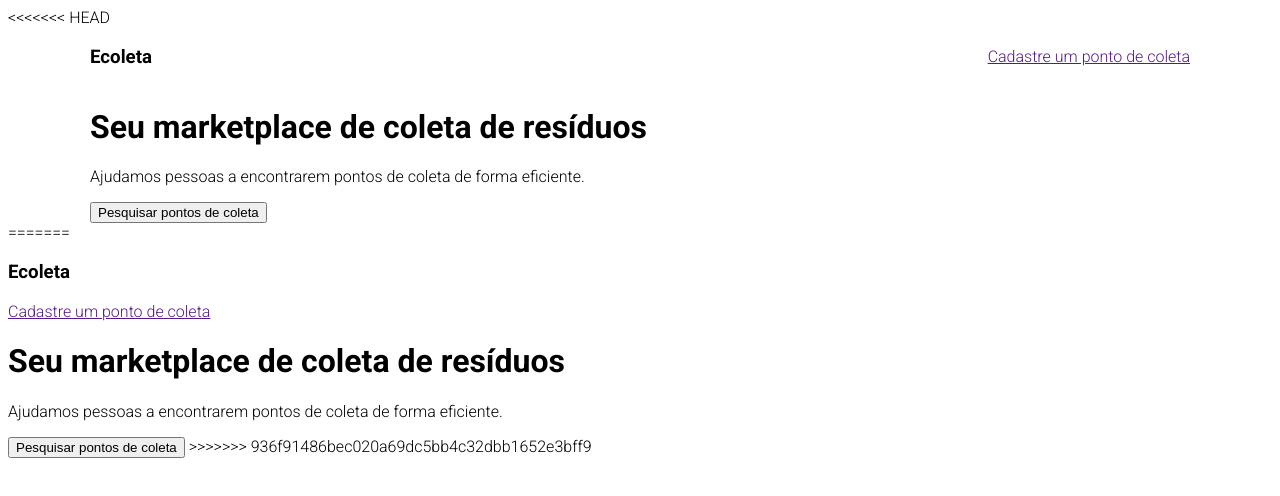
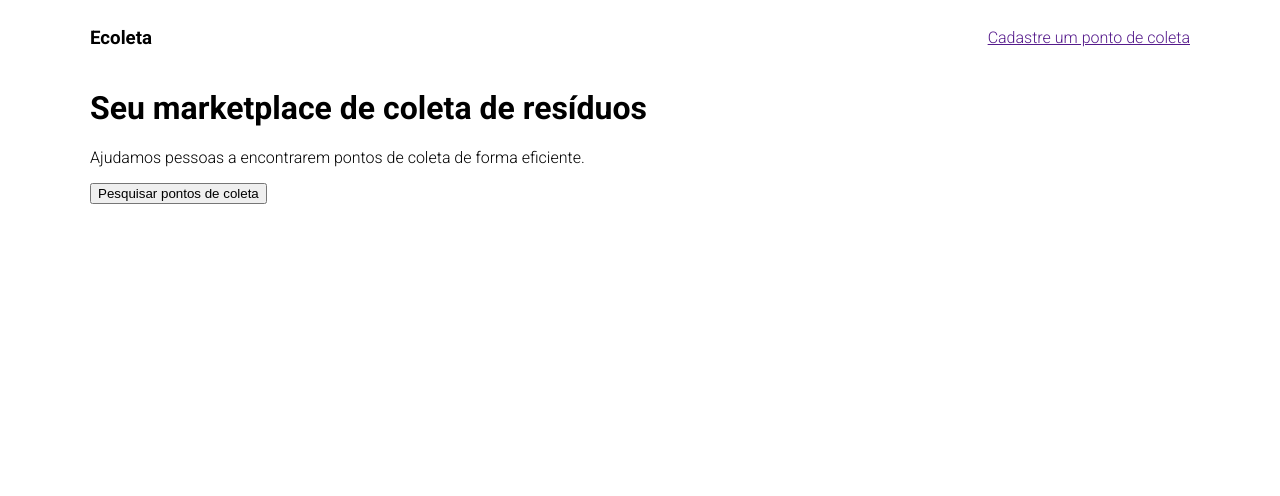
Before and after one commit to alvaropsouza/ecoleta, a plain HTML site: page index.html in a window 1280 px wide. Drawn offline with Linux system fonts and the light colour scheme.

Commit message:
Revert "Merge branch 'indexBranch' of https://github.com/alvaropsouza/nlw into indexBranch"
This reverts commit 403cc2019890fc9e14a4e93d14fd1ccf5c5d9f79, reversing
changes made to c2fa42022f09398d2173754333fd96426590f3fd.

```diff
--- a/index.html
+++ b/index.html
@@ -6,7 +6,6 @@
     <title>Ecoleta</title>
 
     <link href="https://fonts.googleapis.com/css2?family=Roboto:wght@300;700&display=swap" rel="stylesheet">
-<<<<<<< HEAD
     <link rel="stylesheet" href="styles/main.css">
 
 </head>
@@ -26,24 +25,5 @@
 
     </div>
 
-=======
-
-    <style>
-        html {
-            font-family: 'Roboto', sans-serif;
-        }
-    </style>
-</head>
-<body>
-    <h3>Ecoleta</h3>
-
-    <a href="">Cadastre um ponto de coleta</a>
-
-    <h1>Seu marketplace de coleta de resíduos</h1>
-
-    <p> Ajudamos pessoas a encontrarem pontos de coleta de forma eficiente.</p>
-
-    <button>Pesquisar pontos de coleta</button>
->>>>>>> 936f91486bec020a69dc5bb4c32dbb1652e3bff9
 </body>
 </html>
```
